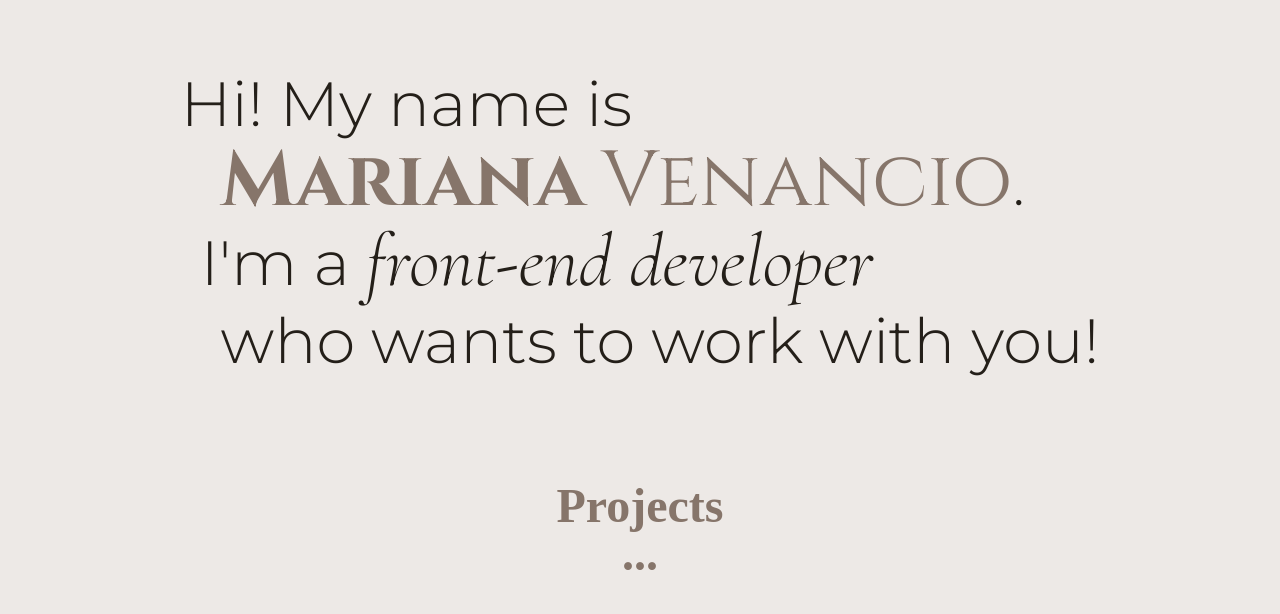
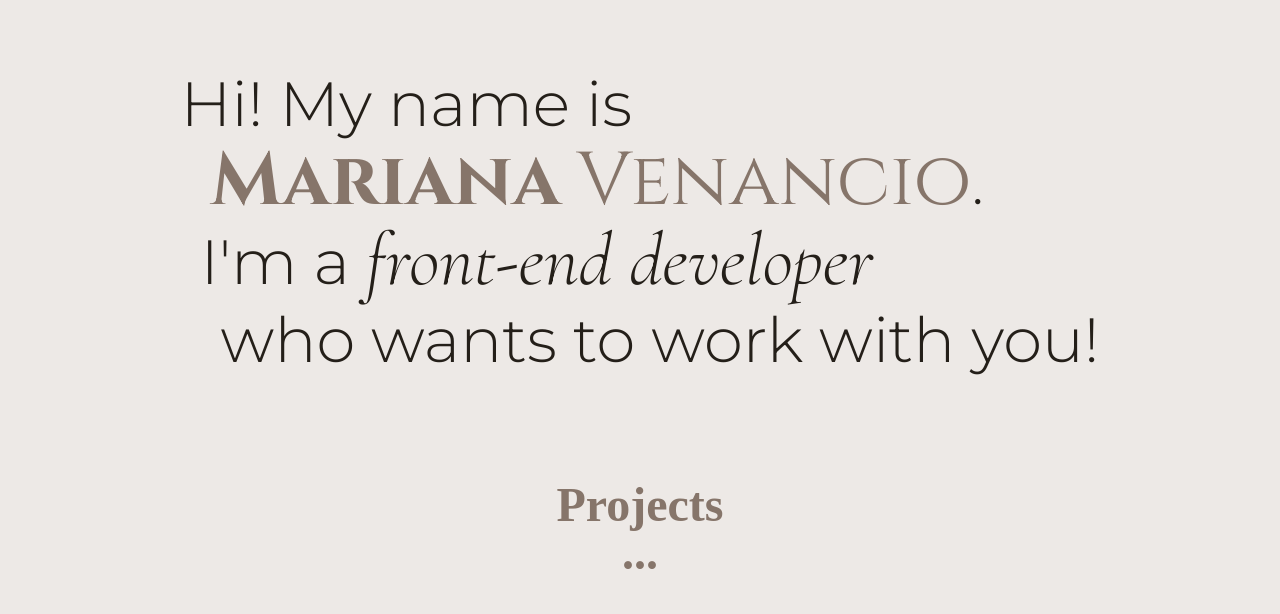
Before and after one commit to marisvenancio/portfolio, a website built with Parcel: page index.html in a window 1280 px wide. Shown: the part 168-782 px from the top of the page. Built offline with nearby package versions, Linux system fonts and the light colour scheme; a web font is replaced by a local one.

Commit message:
Fixed font issue

```diff
--- a/css/main.css
+++ b/css/main.css
@@ -264,15 +264,15 @@ header nav a:hover {
 .mariana {
   font-family: "Cinzel", serif;
   font-weight: 700;
-  font-size: 1.25em;
+  font-size: 1.2em;
   color: #86756a;
-  padding-left: 40px;
+  padding-left: 30px;
 }
 
 .venancio {
   font-family: "Cinzel", serif;
   font-weight: 400;
-  font-size: 1.25em;
+  font-size: 1.2em;
   color: #86756a;
 }
 
@@ -287,6 +287,7 @@ header nav a:hover {
 .job-title {
   font-family: "Cormorant Garamond";
   font-weight: 300;
+  font-style: italic;
   font-size: 1.2em;
 }
 
```
